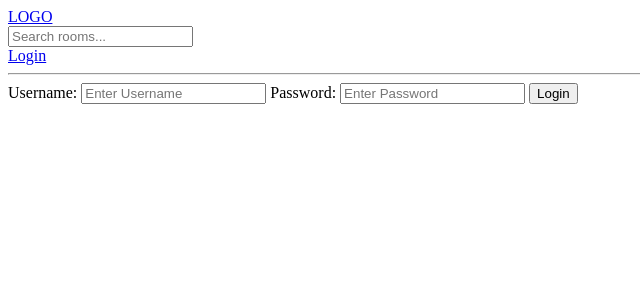
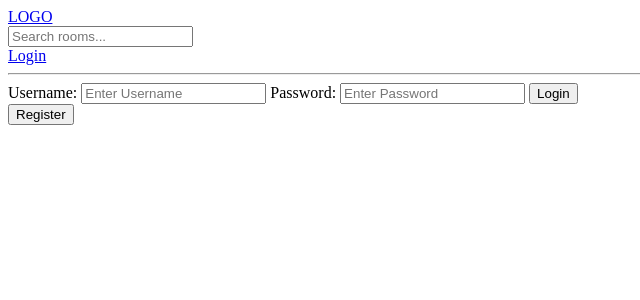
Before and after one commit to BucoTEC/fastLern, a Django app: page /login/ in a window 1280 px wide. Shown: the top 300 px of the page, without its empty margins (0-640 px from the left). Run offline with Django 4.2, Linux system fonts and the light colour scheme.

Commit message:
add register path

```diff
--- a/base/templates/base/login_register.html
+++ b/base/templates/base/login_register.html
@@ -12,5 +12,12 @@
 		<input type="submit" value="Login" />
 	</form>
 </div>
+<div>
+	<form action="" method="POST">
+		{%csrf_token%}
+
+		<input type="submit" value="Register" />
+	</form>
+</div>
 
 {% endblock %}
--- a/base/urls.py
+++ b/base/urls.py
@@ -1,9 +1,11 @@
 from unicodedata import name
 from django.urls import path
-from .views import home, room, createRoom, updateRoom, deleteRoom, loginPage, logoutUser
+from .views import home, room, createRoom, updateRoom, deleteRoom, loginPage, logoutUser, registerPage
 
 urlpatterns =[
     path('login/',loginPage, name="login" ),
+    path('register/',registerPage, name="register" ),
+
     path('logout/',logoutUser, name="logout" ),
 
 
--- a/base/views.py
+++ b/base/views.py
@@ -1,3 +1,4 @@
+from multiprocessing import context
 from django.shortcuts import redirect, render
 from django.http import HttpResponse
 from django.contrib import messages
@@ -14,6 +15,9 @@ from .forms import RoomForm
 
 
 def loginPage(request):
+    page  = 'login'
+    if request.user.is_authenticated:
+        return redirect('home')
 
     if request.method == 'POST':
         username  = request.POST.get('username')
@@ -32,12 +36,20 @@ def loginPage(request):
         else:
             messages.error(request, 'Username or password does not exist')
 
-    context = {}
+    context = {'page':page}
     return render(request, 'base/login_register.html',context)
 
 def logoutUser(request):
     logout(request)
     return redirect('home')
+
+def registerPage(request):
+    page = 'register'
+    context={
+        'page':page
+    }
+    return render(request,'base/login_register', context)
+
 
 def home(request):
     q = request.GET.get('q') if request.GET.get('q') != None else ''
```
Also changed, not shown: db.sqlite3, 1 other file.
